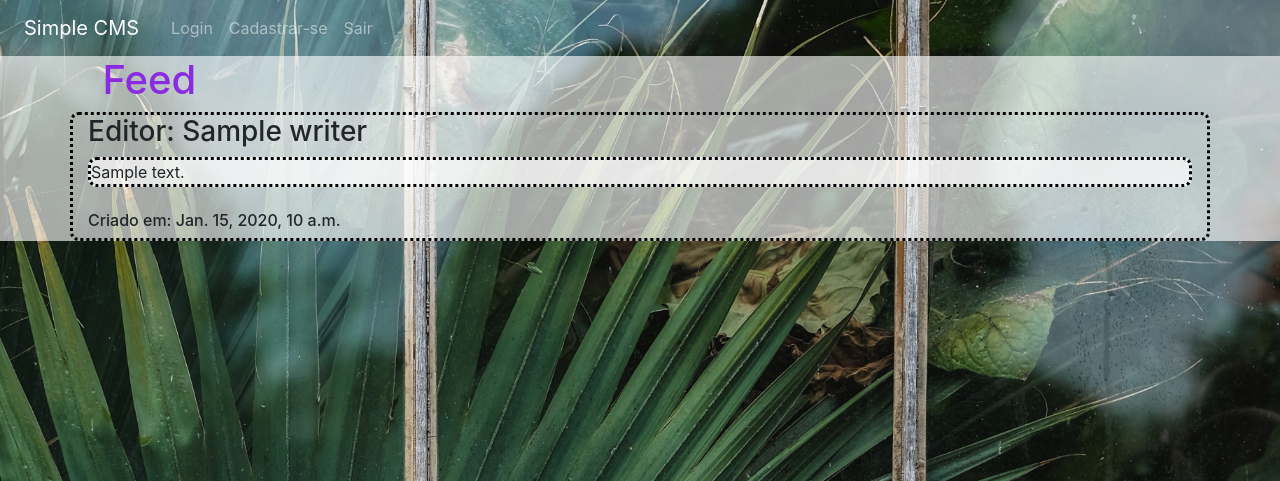
After one commit to Ronald-TR/estudosJSCMS, a Django app: page /postfeed in a window 1280 px wide. The commit adds this page. Shown: the top 481 px of the page. Run offline with Django 3.2, Linux system fonts and the light colour scheme; tables that the repository leaves empty hold one stand-in row (values such as "Sample post"); some libraries are stand-ins or nearby versions.

Commit message:
finalizando feed de postagens

```diff
--- a/djangocmsrest/core/models.py
+++ b/djangocmsrest/core/models.py
@@ -1,4 +1,5 @@
 from django.db import models
+from django.contrib.auth import get_user
 from django.contrib.auth.models import User
 
 class Writer(models.Model):
@@ -13,3 +14,13 @@ class Writer(models.Model):
 
         self.nome_publico = request.POST.get('displayname')
         self.user = User.objects.create_user(username=username, password=password)
+
+class PostWritten(models.Model):
+    writter = models.ForeignKey(Writer, on_delete=models.CASCADE, default=None, null=False)
+    textdata = models.CharField(max_length=1000)
+    postdata = models.DateTimeField(auto_now_add=True, null=False)
+
+    def init_from_request(self, request):
+        writter = Writer.objects.get(id=get_user(request).id)
+        self.writter = writter
+        self.textdata = str(request.POST.get('text'))
--- /dev/null
+++ b/djangocmsrest/core/templatetags/to_tag.py
@@ -0,0 +1,7 @@
+from django import template
+
+register = template.Library()
+
+@register.filter
+def to_tag(value):
+    return value
--- a/djangocmsrest/core/urls.py
+++ b/djangocmsrest/core/urls.py
@@ -9,5 +9,6 @@ urlpatterns = [
     path('writerlogin', views.writerlogin, name='writerlogin'),
     path('errorlogin', views.errorlogin, name='errorlogin'),
     path('cadwriter', views.cadwriter, name='cadwriter'),
-    path('writerlogout', views.writerlogout, name='writerlogout')
+    path('writerlogout', views.writerlogout, name='writerlogout'),
+    path('postfeed', views.postfeed, name='postfeed'),
 ]
--- a/djangocmsrest/core/views.py
+++ b/djangocmsrest/core/views.py
@@ -55,11 +55,19 @@ def postwrite(request):
         return render(request, 'error_page.html', error)
     return render(request, 'post_write_page.html')
 
+@login_required
 def postsave(request):
     if request.method == 'POST':
-        postagem = request.POST.get('text') # libutils.safeSerialization(Postagem, request.POST)
-        print(postagem)
-    return HttpResponse(postagem)
+        post = PostWritten()
+        post.init_from_request(request)
+        post.save()
+        return HttpResponse('Sucesso ao salvar!')
+    return HttpResponse('')
+
+def postfeed(request):
+    # writter = Writer.objects.get(user=get_user(request))
+    postagens = PostWritten.objects.all()
+    return render(request, 'feed_page.html', {'posts': postagens})
 
 
 def index(request):
--- a/djangocmsrest/djangocmsrest/settings.py
+++ b/djangocmsrest/djangocmsrest/settings.py
@@ -39,7 +39,7 @@ INSTALLED_APPS = [
     'django.contrib.sessions',
     'django.contrib.messages',
     'django.contrib.staticfiles',
-    'core',
+    'core'
 ]
 
 MIDDLEWARE = [
--- a/djangocmsrest/djangocmsrest/static/core/css/core.css
+++ b/djangocmsrest/djangocmsrest/static/core/css/core.css
@@ -79,3 +79,20 @@ body {
 }
 
 #dvLogin button:hover{opacity: 1; background-color: rgba(97, 211, 122, 0.76);}
+
+#feed h1{
+    margin-left:8%;
+    color: blueviolet;
+}
+#feed {
+    background-color: rgba(255, 255, 255, 0.623);
+}
+
+#feed div{
+    border-style: dotted;
+    border-radius: 0.55rem;
+    border-color: black;
+}
+#feed_item{
+    background-color: rgba(255, 255, 255, 0.7);
+}
--- a/djangocmsrest/djangocmsrest/static/core/js/app.js
+++ b/djangocmsrest/djangocmsrest/static/core/js/app.js
@@ -23,7 +23,7 @@ $("#btn_text").click(function(){
         url: "/postsave",
         method: "POST",
         success: function(result){
-             console.log(result);
+             alert(result);
         },
         data: data,
         crossDomain: false,
--- /dev/null
+++ b/djangocmsrest/djangocmsrest/templates/feed_page.html
@@ -0,0 +1,26 @@
+{% extends 'index.html' %}
+{% block body %}
+
+{% load to_tag %}
+{% autoescape off %}
+    <div class="" id="feed">
+        <h1>Feed</h1>
+        {% for post in posts %}
+        <div class="container">
+            <h3>Editor: {{ post.writter.nome_publico }} </h3>
+            <div id="feed_item">
+                {{ post.textdata|to_tag }}
+            </div>
+            <br>
+            <h6>Criado em: {{ post.postdata }}</h6>
+        </div>
+    {% endfor %}
+    </div>
+{% endautoescape %}
+
+
+
+
+
+
+{% endblock %}
--- a/djangocmsrest/djangocmsrest/templates/index.html
+++ b/djangocmsrest/djangocmsrest/templates/index.html
@@ -43,7 +43,7 @@
 
             <div id="choices" class="" action="">
                 <a href="{% url 'postwrite' %}" >Comece</a>
-                <a href="{% url 'postlist' %}" >Feed</a>
+                <a href="{% url 'postfeed' %}" >Feed</a>
             </div>
 
         </div>
--- a/djangocmsrest/djangocmsrest/templates/login_page.html
+++ b/djangocmsrest/djangocmsrest/templates/login_page.html
@@ -9,12 +9,12 @@
             {% csrf_token %}
             <div class="input-group">
                 <span class="input-group-addon">@</span>
-                <input class="form-control" type="text" placeholder="Username" name="username">
+                <input required class="form-control" type="text" placeholder="Username" name="username">
             </div>
 
             <div class="input-group">
                 <span class="input-group-addon"><i class="fa fa-key"></i></span>
-                <input class="form-control" type="password" placeholder="Password" name="password">
+                <input required class="form-control" type="password" placeholder="Password" name="password">
             </div>
             <button type="submit">start</button>
 
```
Also changed, not shown: djangocmsrest/core/migrations/0002_postwritten.py (added), djangocmsrest/core/templatetags/__init__.py (added).
